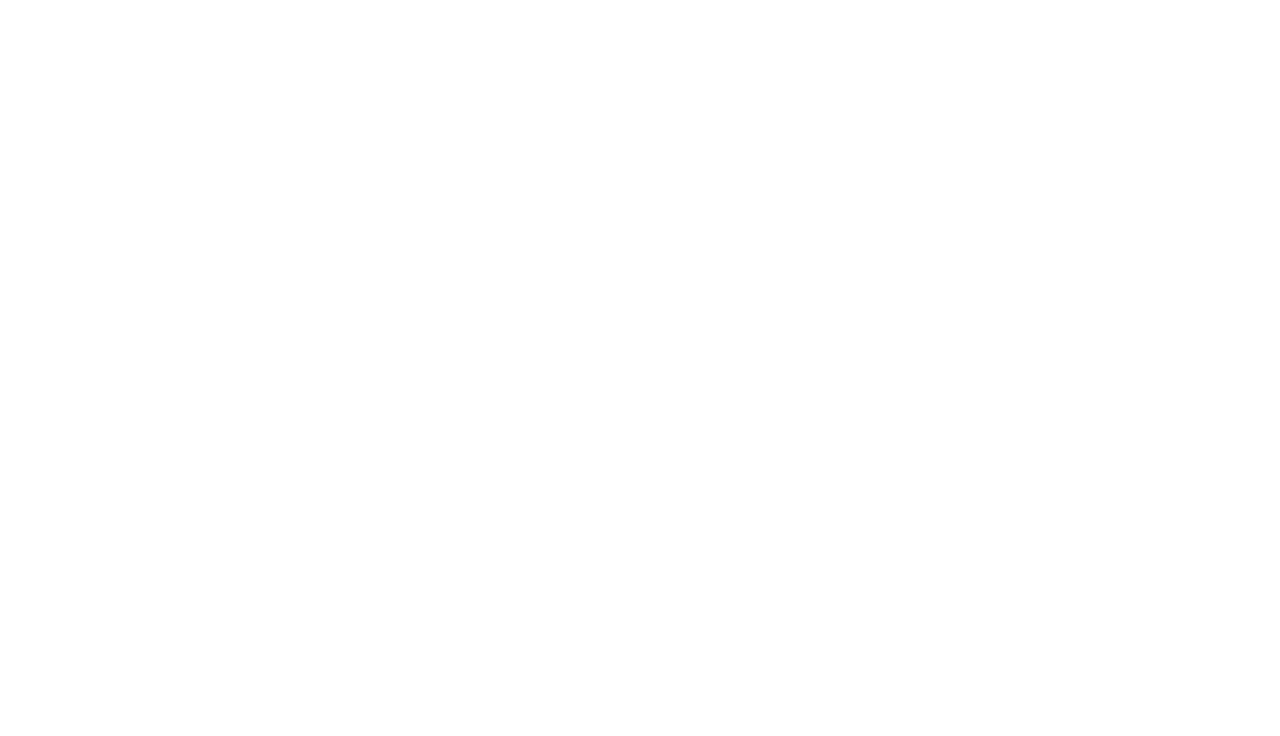
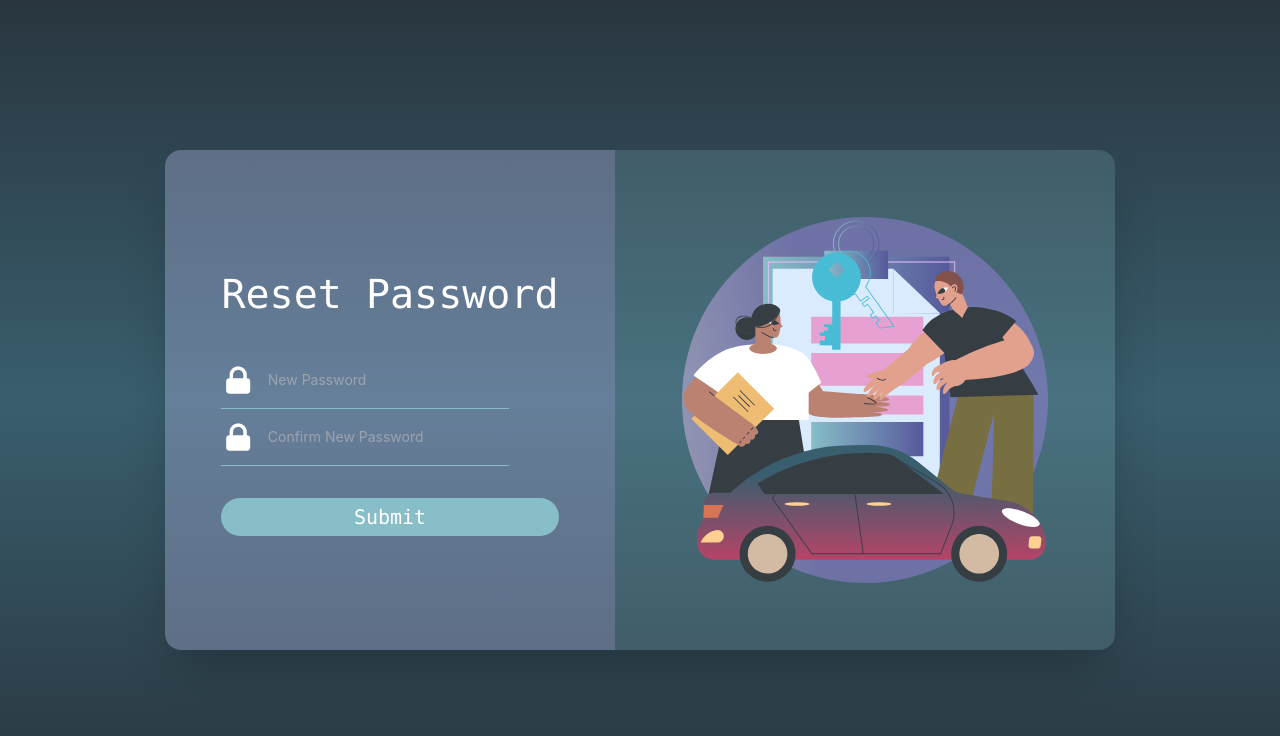
Before and after one commit to shichiii/Front-end, a React (Create React App) app in the folder shichi/: page /reset/1 in a window 1280 px wide. Before the commit this address had no page. Shown: the top 736 px of the page. Built offline with nearby package versions, Linux system fonts and the light colour scheme.

Commit message:
feat: forgot password completed

```diff
--- a/shichi/src/App.js
+++ b/shichi/src/App.js
@@ -37,7 +37,7 @@
       <Route exact path='/wallet' element={<Wallet />} />
       <Route exact path='/fail' element={<Fail />} />
       <Route exact path='/success' element={<Loading />} />
-      <Route exact path='/reset' element={<ResetPass />} />
+      <Route exact path='/reset/:token' element={<ResetPass />} />
 
 
 
--- a/shichi/src/Components/for_push/ForgotPass/ForgotApp.js
+++ b/shichi/src/Components/for_push/ForgotPass/ForgotApp.js
@@ -33,14 +33,12 @@
   };
 
   const handleSubmit = () => {
-    console.log("hi");
     axios
       .post("http://185.157.245.99:8000/user/password-reset/", {
         email: emailAddress,
       })
       .then((response) => {
         // Handle the response if needed
-        console.log("hi2");
         console.log(response.data);
         navigate("/success");
       })
--- a/shichi/src/Components/for_push/ForgotPass/ResetPass.js
+++ b/shichi/src/Components/for_push/ForgotPass/ResetPass.js
@@ -22,11 +22,44 @@
 
   const validPasswordLength = new RegExp(/^.{5,10}$/);
   const validPassowrdContainsDigit = new RegExp(/^(?=.*\d).+$/);
+  const extractTokenFromURL = () => {
+    const path = window.location.pathname; // Assuming this code is running in a browser environment
+
+    // Extract the token from the URL path
+    const token = path.split('/reset/')[1];
+
+    return token;
+  };
+  const extractUidbFromURL = () => {
+    const url = window.location.href; // Assuming this code is running in a browser environment
+
+    // Extract the uidb from the URL
+    const uidbMatch = url.match(/\/reset\/([^/]+)/);
+    const uidb = uidbMatch && uidbMatch[1];
+
+    return uidb;
+  };
+
 
   const handleSubmit = async (e) => {
     e.preventDefault();
 
+    const newPassword = password; // Replace 'new_password' with the desired new password
 
+    const token = extractTokenFromURL(); // You need to implement the function to extract the token from the URL
+    //const uidb = extractUidbFromURL();
+
+    const apiUrl = `http://185.157.245.99:8000/user/password-reset-confirm/MTg/${token}`;
+
+    try {
+      const response = await axios.post(apiUrl, { new_password: newPassword });
+      navigate("/login");
+      // Handle the response as needed
+      console.log(response.data);
+    } catch (error) {
+      // Handle errors
+      console.error(error);
+    }
   };
 
 
```
